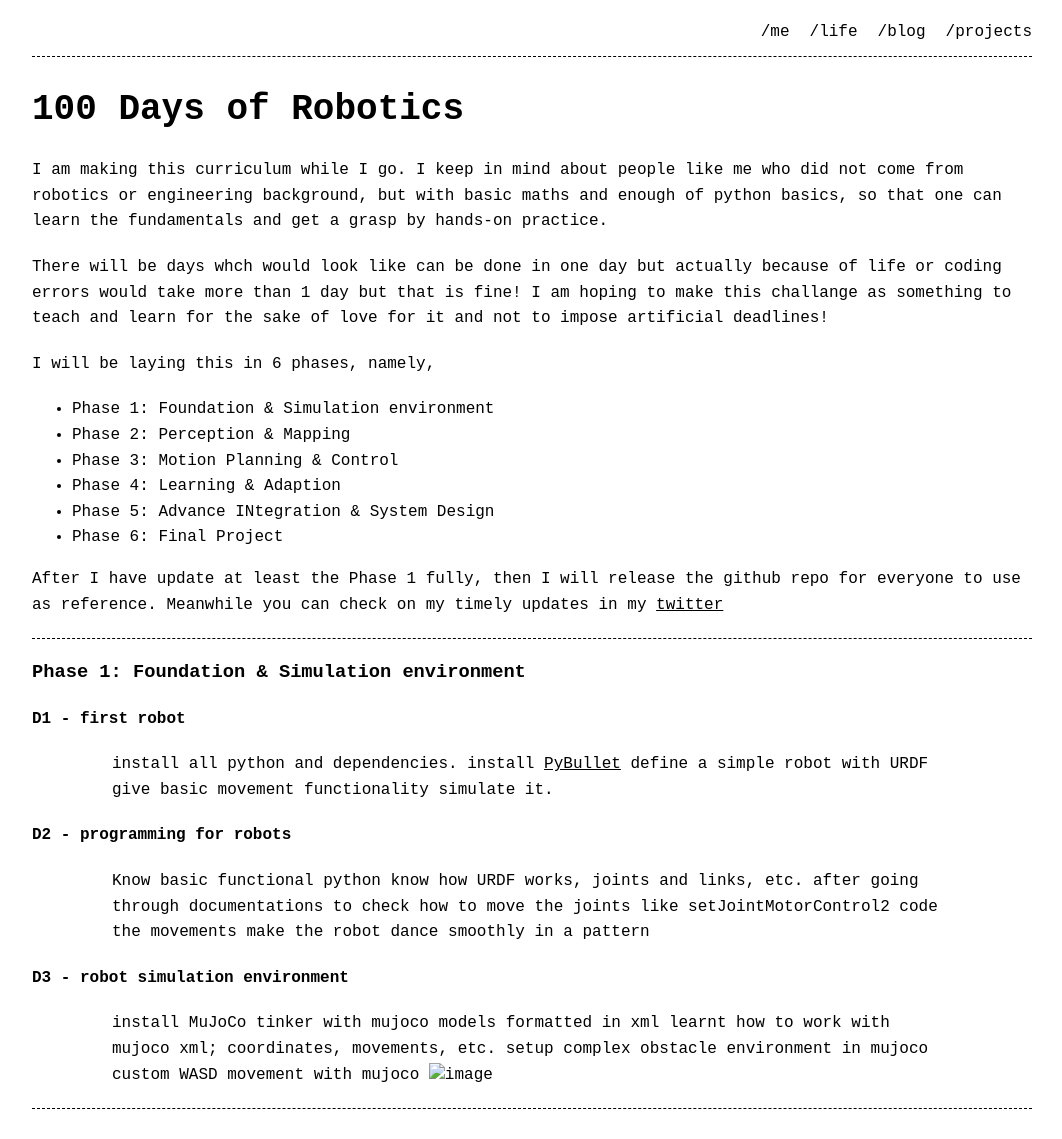
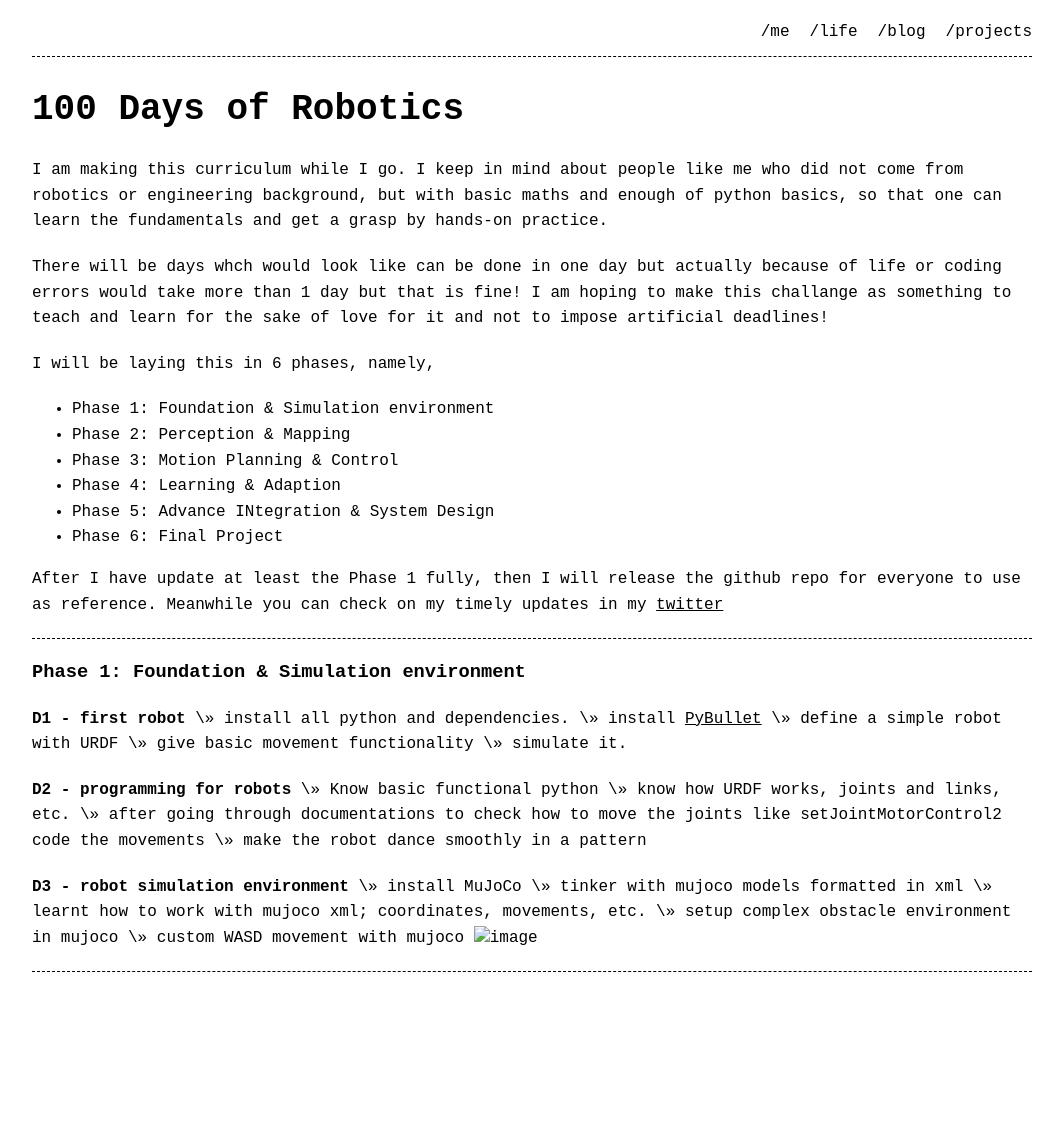
Before and after one commit to TumAro/tumaro.github.io, a Jekyll site: the page built from pages/100dor.md, in a window 1280 px wide. Shown: the whole page, without its empty margins (108-1170 px from the left). Built offline with Jekyll 4.4.1, drawn with Linux system fonts in a browser that asks for light colours; after the commit the page ends 1002 px from its top, so only the background shows below that.

Commit message:
updated project

```diff
--- a/pages/100dor.md
+++ b/pages/100dor.md
@@ -25,22 +25,22 @@ After I have update at least the Phase 1 fully, then I will release the github r
 ### Phase 1: Foundation & Simulation environment
 
 **D1 - first robot**
->> install all python and dependencies.
->> install [PyBullet](https://pybullet.org/wordpress/index.php/forum-2/)
->> define a simple robot with URDF
->> give basic movement functionality
->> simulate it.
+\\>> install all python and dependencies.
+\\>> install [PyBullet](https://pybullet.org/wordpress/index.php/forum-2/)
+\\>> define a simple robot with URDF
+\\>> give basic movement functionality
+\\>> simulate it.
 
 **D2 - programming for robots**
->> Know basic functional python
->> know how URDF works, joints and links, etc.
->> after going through documentations to check how to move the joints like `setJointMotorControl2` code the movements
->> make the robot dance smoothly in a pattern
+\\>> Know basic functional python
+\\>> know how URDF works, joints and links, etc.
+\\>> after going through documentations to check how to move the joints like `setJointMotorControl2` code the movements
+\\>> make the robot dance smoothly in a pattern
 
 **D3 - robot simulation environment**
->> install MuJoCo
->> tinker with mujoco models formatted in xml
->> learnt how to work with mujoco xml; coordinates, movements, etc.
->> setup complex obstacle environment in mujoco
->> custom WASD movement with mujoco
+\\>> install MuJoCo
+\\>> tinker with mujoco models formatted in xml
+\\>> learnt how to work with mujoco xml; coordinates, movements, etc.
+\\>> setup complex obstacle environment in mujoco
+\\>> custom WASD movement with mujoco
 ![image](pages/images/d3_obstacles1.png)
```
